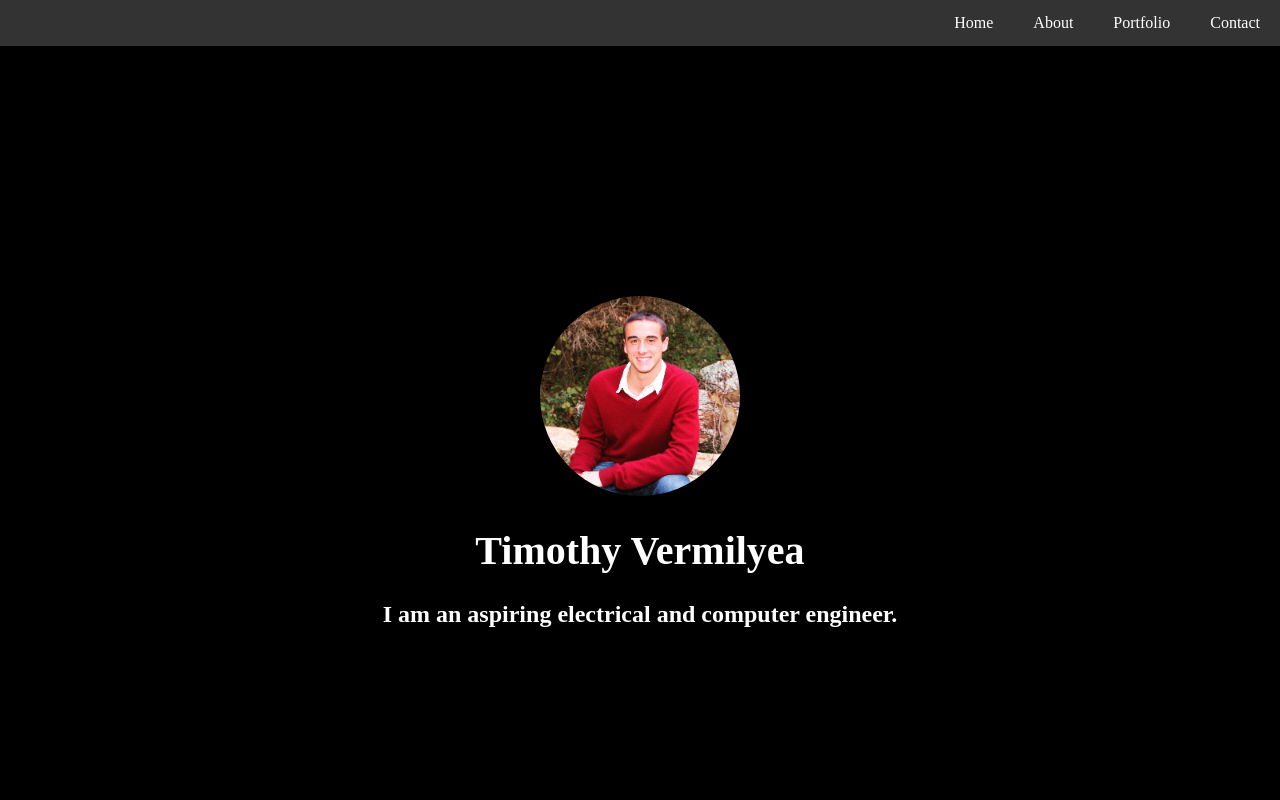
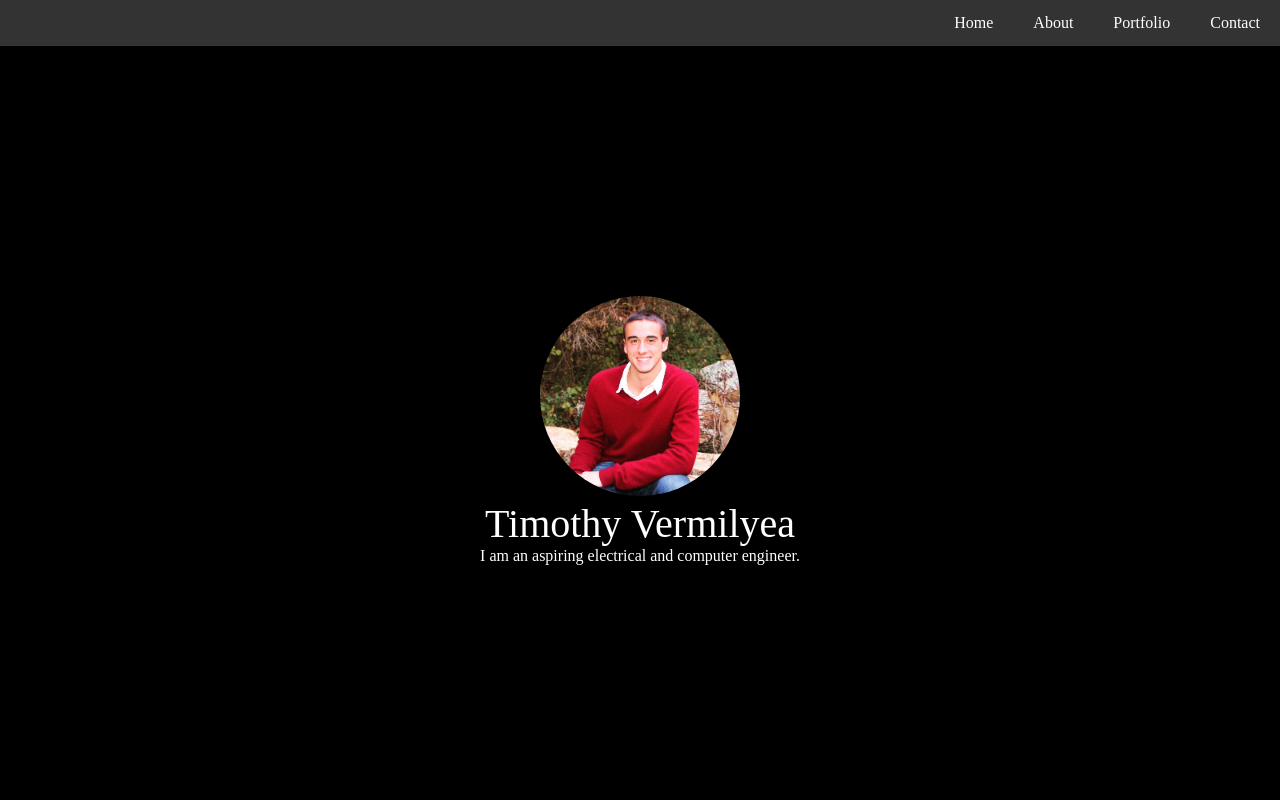
Before and after one commit to tmvermilyea/tmvermilyea.github.io, a plain HTML site: page index.html in a window 1280 px wide. Shown: the top 800 px of the page. Drawn offline with Linux system fonts and the light colour scheme; files whose address does not match are found by name.

Commit message:
Update main.css

```diff
--- a/assets/stylesheets/main.css
+++ b/assets/stylesheets/main.css
@@ -2,18 +2,30 @@
    v1.0 11/18/2018
 */
 
-html, body {
-  align-items: center;
-  justify-content: center;
-  height: 100%;
-  margin: 0px;
-  padding: 0px;
+html, body, div, span, applet, object, iframe,
+h1, h2, h3, h4, h5, h6, p, blockquote, pre,
+a, abbr, acronym, address, big, cite, code,
+del, dfn, em, img, ins, kbd, q, s, samp,
+small, strike, strong, sub, sup, tt, var,
+b, u, i, center,
+dl, dt, dd, ol, ul, li,
+fieldset, form, label, legend,
+table, caption, tbody, tfoot, thead, tr, th, td,
+article, aside, canvas, details, embed,
+figure, figcaption, footer, header, hgroup,
+menu, nav, output, ruby, section, summary,
+time, mark, audio, video {
+	margin: 0;
+	padding: 0;
+	border: 0;
+	font-size: 100%;
+	font: inherit;
+	vertical-align: baseline;
 }
 
 .container {
   background-color: gray;
   max-width: 100%%;
-  flex-direction: column;
   height: 100%;
 }
 
```
